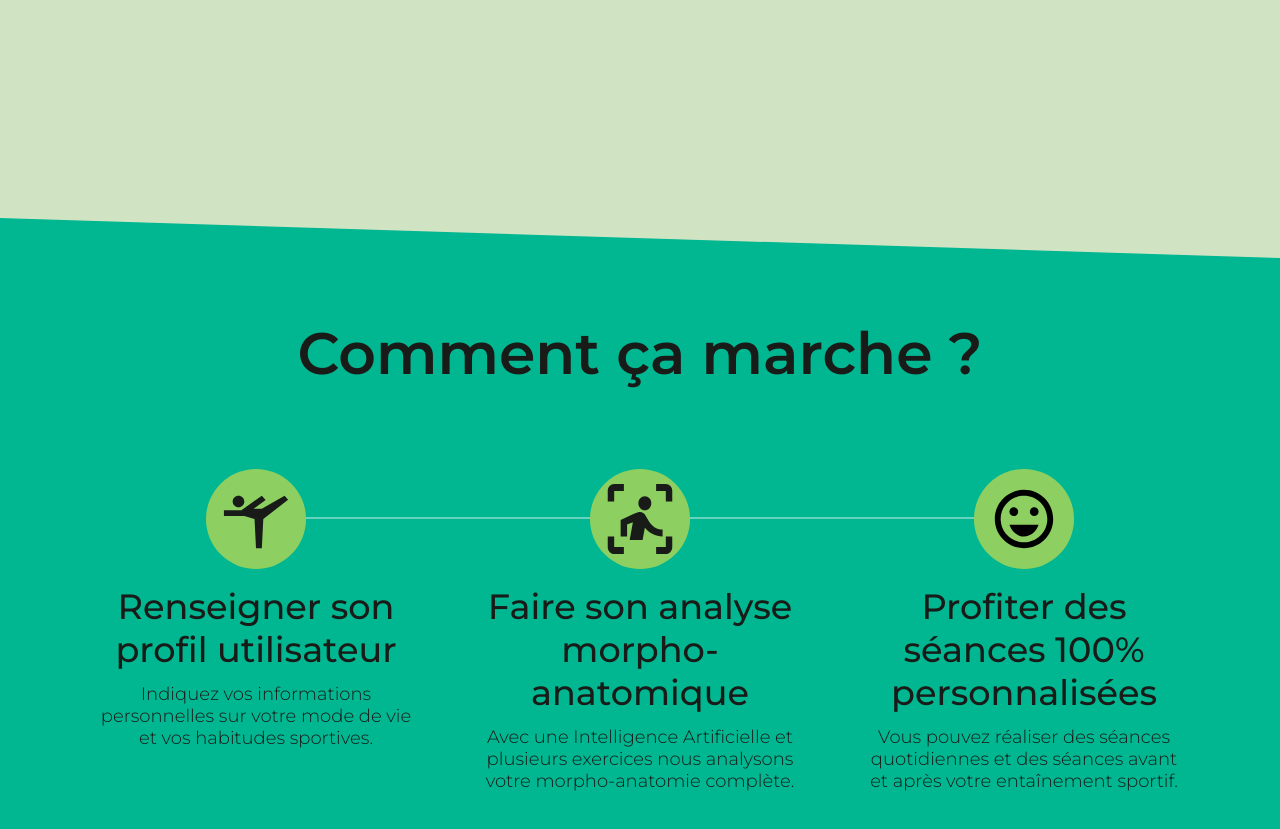
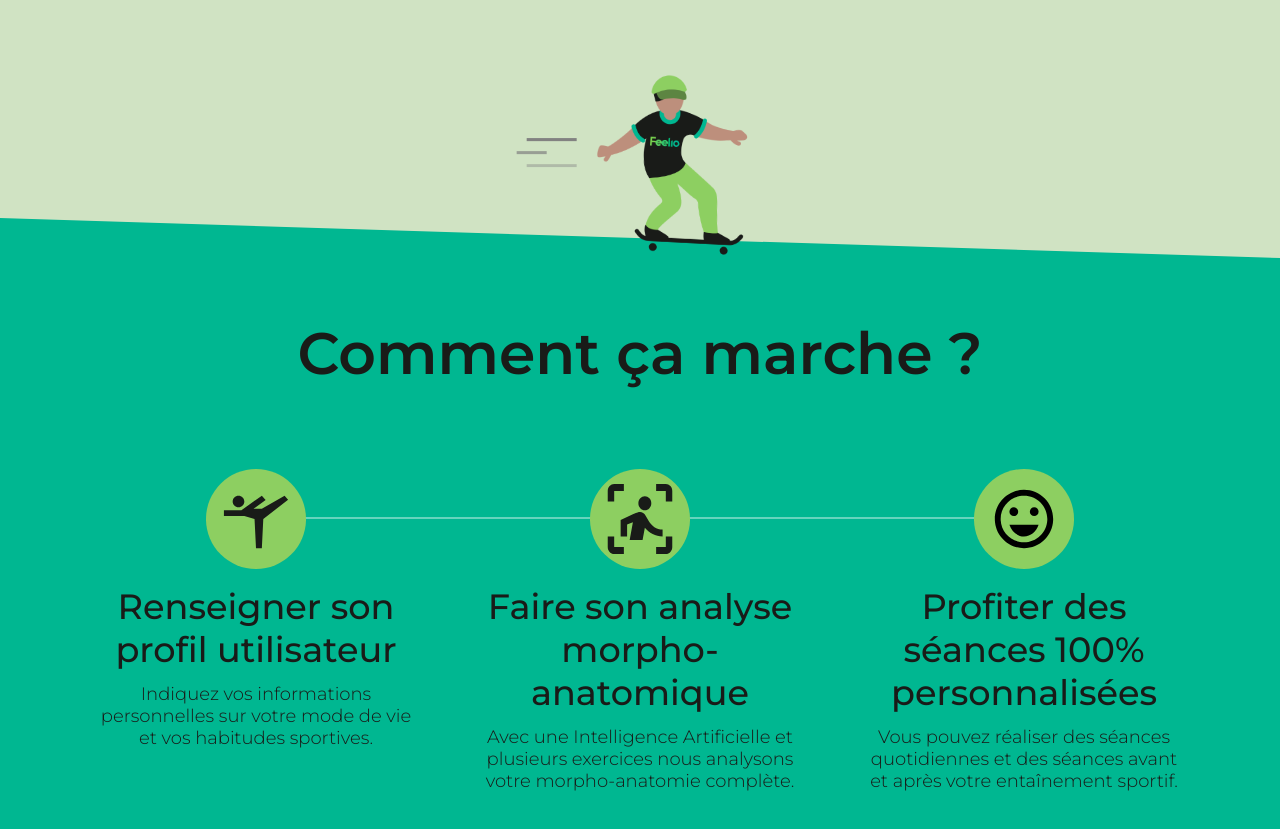
Before and after one commit to Feelio-fr/feelio-landing-page, a React (Create React App) app: page / in a window 1280 px wide. Shown: the part 2020-2849 px from the top of the page. Built offline with nearby package versions, Linux system fonts and the light colour scheme.

Commit message:
🩹 fix: Reset the animation of the skateboarder when finished

```diff
--- a/src/components/runningMan/RunningMan.tsx
+++ b/src/components/runningMan/RunningMan.tsx
@@ -10,7 +10,8 @@ const RunningMan = () => {
     });
 
     const [windowSize, setWindowSize] = useState(window.innerWidth);
-    const scrollProgress = useMotionValue(1);
+    const animationProgress = useMotionValue(1);
+    const [animationFinished, setAnimationFinished] = useState(false);
 
     const handleResize = () => {
         setWindowSize(window.innerWidth);
@@ -23,19 +24,35 @@ const RunningMan = () => {
 
     useEffect(() => {
         const unsubscribe = scrollYProgress.onChange((value) => {
-            if (value <= scrollProgress.get()) {
-                scrollProgress.set(value);
+            if (value == 1) {
+                setAnimationFinished(false);
+                return;
+            }
+            if (value <= animationProgress.get() && !animationFinished) {
+                animationProgress.set(value);
+                return;
             }
         });
         return () => unsubscribe();
-    }, [scrollYProgress, scrollProgress]);
+    }, [scrollYProgress, animationProgress, animationFinished]);
 
-    const scrollTransformX = useTransform(scrollProgress, [0, 1], [windowSize, -250]);
-    const scrollTransformY = useTransform(scrollProgress, [0, 1], [70, 0]);
+    useEffect(() => {
+        const unsubscribe = animationProgress.onChange(value => {
+            if (value == 0) { // Reset the animation to the beginning
+                animationProgress.set(1);
+                setAnimationFinished(true);
+                return;
+            }
+        });
+        return () => unsubscribe();
+    }, [animationProgress]);
 
-    const windLine1Opacity = useTransform(scrollProgress, [0, 0.43, 0.50, 0.57, 1], [0, 0, 1, 0, 0]);
-    const windLine2Opacity = useTransform(scrollProgress, [0, 0.45, 0.52, 0.59, 1], [0, 0, 1, 0, 0]);
-    const windLine3Opacity = useTransform(scrollProgress, [0, 0.47, 0.54, 0.61, 1], [0, 0, 1, 0, 0]);
+    const scrollTransformX = useTransform(animationProgress, [0, 1], [windowSize, -250]);
+    const scrollTransformY = useTransform(animationProgress, [0, 1], [70, 0]);
+
+    const windLine1Opacity = useTransform(animationProgress, [0, 0.43, 0.50, 0.57, 1], [0, 0, 1, 0, 0]);
+    const windLine2Opacity = useTransform(animationProgress, [0, 0.45, 0.52, 0.59, 1], [0, 0, 1, 0, 0]);
+    const windLine3Opacity = useTransform(animationProgress, [0, 0.47, 0.54, 0.61, 1], [0, 0, 1, 0, 0]);
 
     return (
         <motion.div
```
